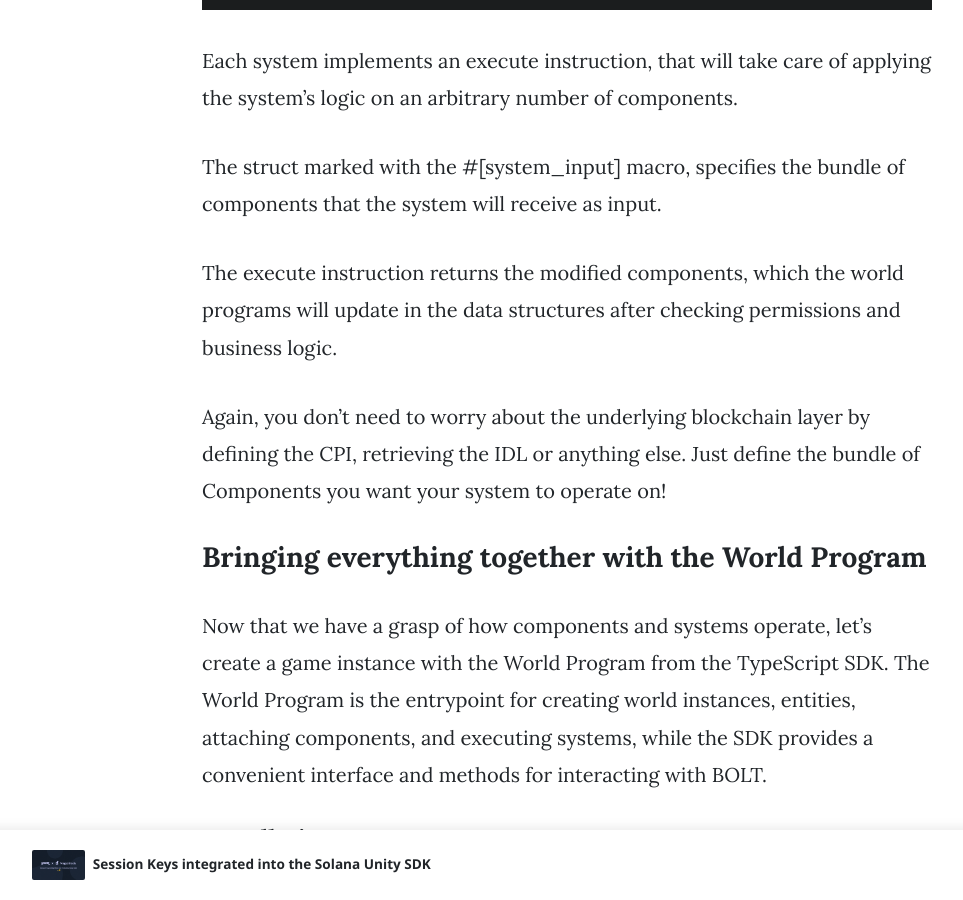
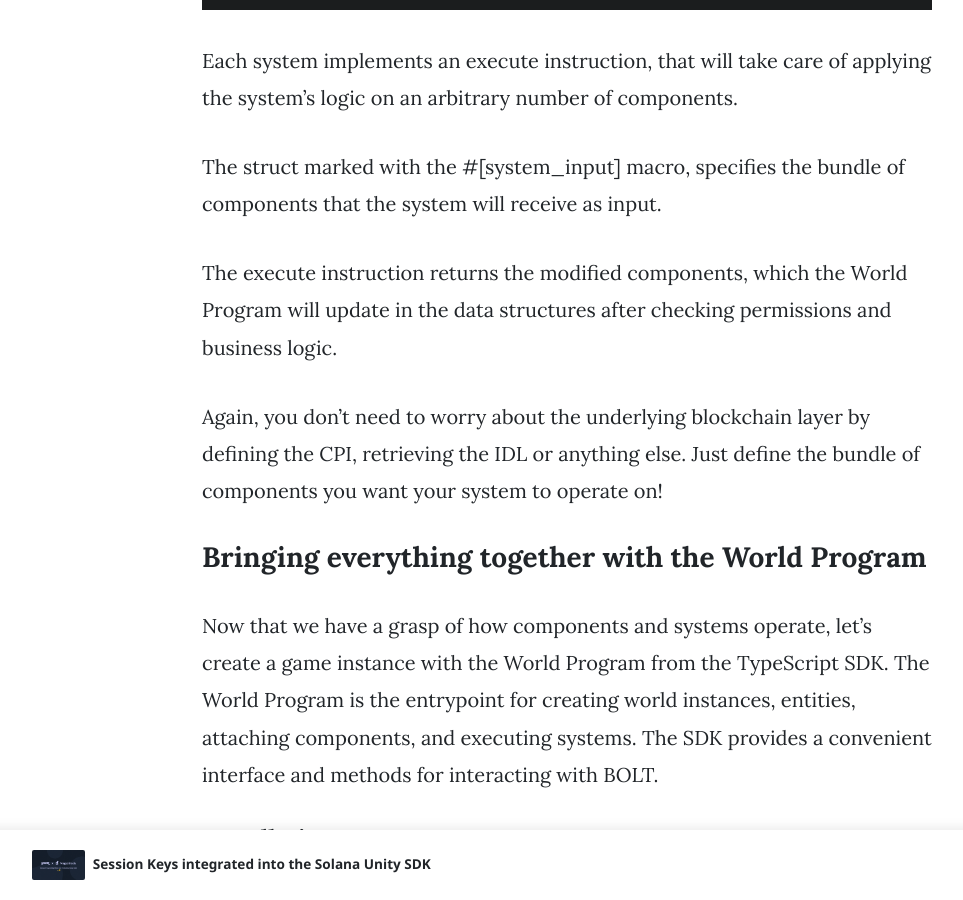
Before and after one commit to magicblock-labs/blog, a Jekyll site: the page built from _posts/2024-03-01-bolt-v0.1.md, in a window 1280 px wide and 900 px high, scrolled down 3773 px. Shown: the whole window, without its empty margins (73-1036 px from the left). Built offline with Jekyll 4.4.1, drawn with Linux system fonts in a browser that asks for light colours; nearby versions of some CDN libraries.

Commit message:
Update 2024-03-01-bolt-v0.1.md

```diff
--- a/_posts/2024-03-01-bolt-v0.1.md
+++ b/_posts/2024-03-01-bolt-v0.1.md
@@ -99,13 +99,13 @@ Each system implements an execute instruction, that will take care of applying t
 
 The struct marked with the #[system_input] macro, specifies the bundle of components that the system will receive as input.
 
-The execute instruction returns the modified components, which the world programs will update in the data structures after checking permissions and business logic.
+The execute instruction returns the modified components, which the World Program will update in the data structures after checking permissions and business logic.
 
-Again, you don’t need to worry about the underlying blockchain layer by defining the CPI, retrieving the IDL or anything else. Just define the bundle of Components you want your system to operate on!
+Again, you don’t need to worry about the underlying blockchain layer by defining the CPI, retrieving the IDL or anything else. Just define the bundle of components you want your system to operate on!
 
 ### Bringing everything together with the World Program
 
-Now that we have a grasp of how components and systems operate, let’s create a game instance with the World Program from the TypeScript SDK. The World Program is the entrypoint for creating world instances, entities, attaching components, and executing systems, while the SDK provides a convenient interface and methods for interacting with BOLT.
+Now that we have a grasp of how components and systems operate, let’s create a game instance with the World Program from the TypeScript SDK. The World Program is the entrypoint for creating world instances, entities, attaching components, and executing systems. The SDK provides a convenient interface and methods for interacting with BOLT.
 
 #### Installation
 To install the bolt sdk, run the following command:
```
